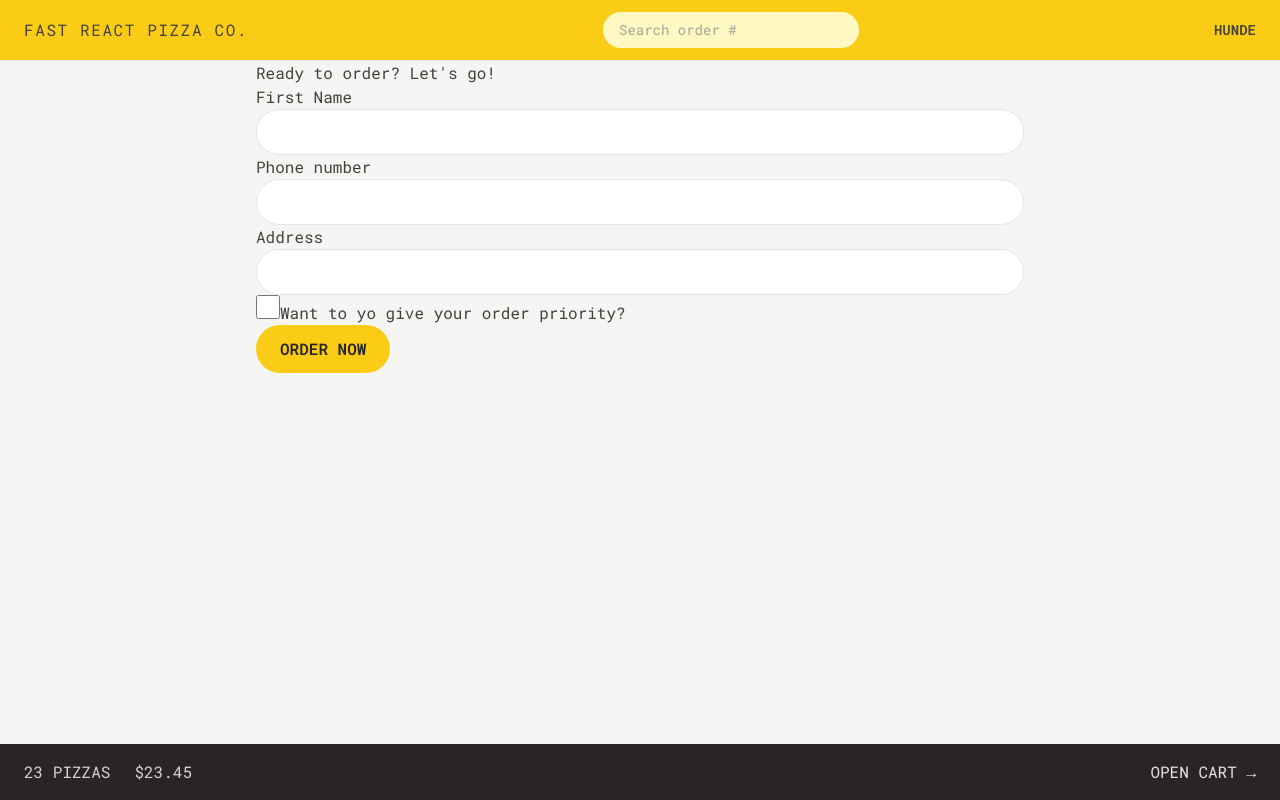
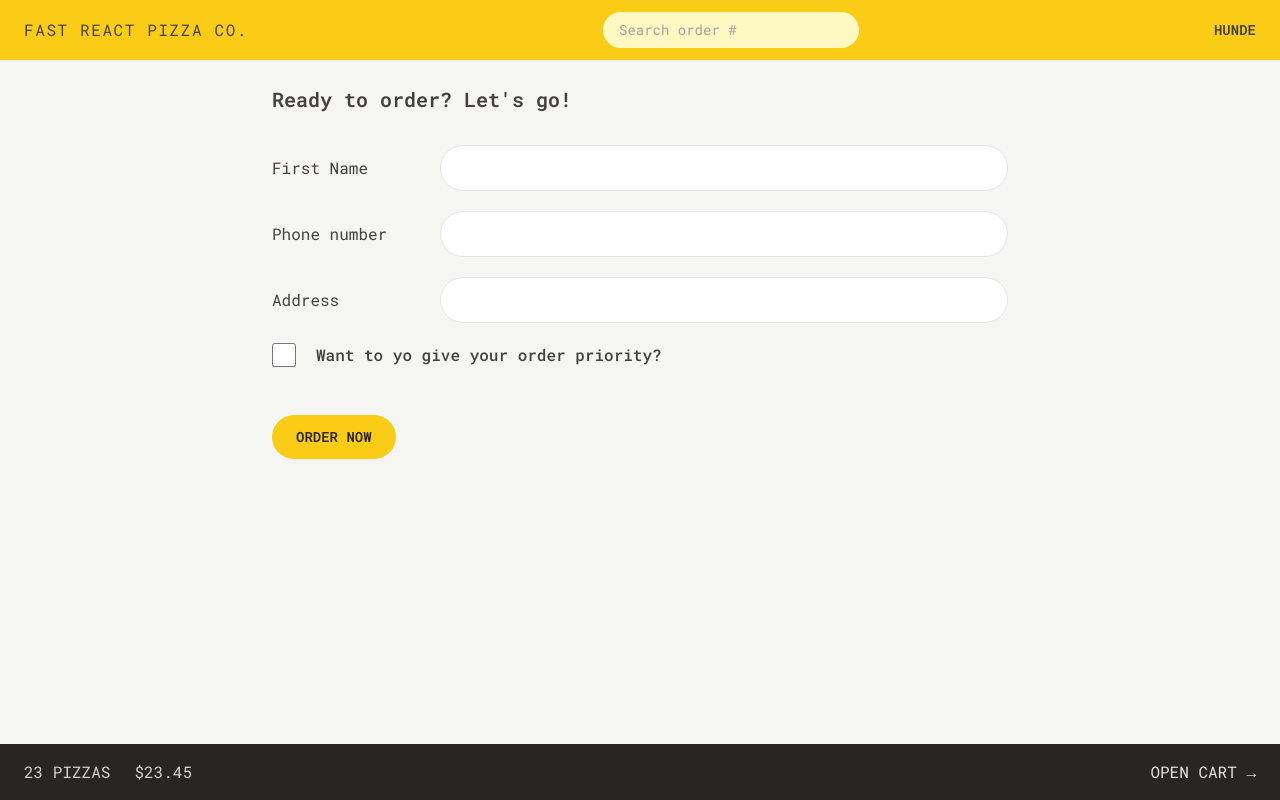
Before and after one commit to hunde51/fast-react-pizza-co., a React (Vite) app: page /order/new in a window 1280 px wide. Built offline with nearby package versions, Linux system fonts and the light colour scheme.

Commit message:
feat: enhance Cart and CartItem components with improved styling and structure, add Delete button functionality

```diff
--- a/src/features/cart/Cart.jsx
+++ b/src/features/cart/Cart.jsx
@@ -1,6 +1,7 @@
 import { Link } from 'react-router-dom';
 import LinkButton from '../../ui/LinkButton';
 import Button from '../../ui/Button';
+import CartItem from './CartItem';
 
 const fakeCart = [
   {
@@ -30,16 +31,20 @@
   const cart = fakeCart;
 
   return (
-    <div>
+    <div className=' px-4 py-3'>
       <LinkButton to='/menu'>
         &larr; Back to menu
       </LinkButton>
 
-      <h2>Your cart, %NAME%</h2>
+      <h2 className='mt-7 text-xl font-semibold'>Your cart, %NAME%</h2>
 
-      <div>
+      <ul className='mt-3 divide-y divide-stone-200 border-b'>
+        {cart.map(item => <CartItem item={item} key={item.key} />)}   </ul>
+      <div className='mt-6 space-x-2'>
         <Button to="/order/new" type="primary">Order pizzas</Button>
-        <button>Clear cart</button>
+
+        <Button type="secondary" >Clear cart</Button>
+
       </div>
     </div>
   );
--- a/src/features/cart/CartItem.jsx
+++ b/src/features/cart/CartItem.jsx
@@ -1,15 +1,17 @@
+import Button from "../../ui/Button";
 import { formatCurrency } from "../../utils/helpers";
 
 function CartItem({ item }) {
   const { pizzaId, name, quantity, totalPrice } = item;
 
   return (
-    <li>
-      <p>
+    <li className="py-3 sm:flex sm:items-center sm:justify-between">
+      <p className="mb-1 sm:mb-0">
         {quantity}&times; {name}
       </p>
-      <div>
-        <p>{formatCurrency(totalPrice)}</p>
+      <div className="flex justify-between items-center sm:gap-6 ">
+        <p className="text-sm font-bold">{formatCurrency(totalPrice)}</p>
+        <Button type="small">Delete</Button>
       </div>
     </li>
   );
--- a/src/features/order/CreateOrder.jsx
+++ b/src/features/order/CreateOrder.jsx
@@ -42,33 +42,35 @@
   const cart = fakeCart;
 
   return (
-    <div>
-      <h2>Ready to order? Let's go!</h2>
+    <div className="px-4 py-6">
+      <h2 className="mb-8 text-xl font-semibold">Ready to order? Let's go!</h2>
+
+
 
       {/* <Form method="POST" action="/order/new"> */}
       <Form method="POST">
-        <div>
-          <label>First Name</label>
-          <input className="input" type="text" name="customer" required />
+        <div className="mb-5 flex flex-col gap-2 sm:flex-row sm:items-center">
+          <label className="sm:basis-40">First Name</label>
+          <input className="input grow " type="text" name="customer" required />
         </div>
 
-        <div>
-          <label>Phone number</label>
-          <div>
-            <input className="input" type="tel" name="phone" required />
-          </div>
+        <div className="mb-5 flex flex-col gap-2 sm:flex-row sm:items-center">
+          <label className="sm:basis-40"> Phone number</label>
+          <div className="grow">
+            <input className="input w-full" type="tel" name="phone" required />
           {/* {formErrors?.phone && <p>{formErrors.Phone}</p>} */}
-          {formErrors?.phone && <p>{formErrors.phone}</p>}
-        </div>
-
-        <div>
-          <label>Address</label>
-          <div>
-            <input className="input" type="text" name="address" required />
+          {formErrors?.phone && <p className="mt-2 bg-red-100 text-xs text-red-700 p-2 rounded-md">{formErrors.phone}</p>}
           </div>
         </div>
 
-        <div>
+        <div className="mb-5 flex flex-col gap-2 sm:flex-row sm:items-center">
+          <label className="sm:basis-40">Address</label>
+          <div className="grow">
+            <input className="input w-full" type="text" name="address" required />
+          </div>
+        </div>
+
+        <div className="mb-12 flex items-center gap-5">
           <input className="h-6 w-6 accent-yellow-400 focus:outline-none focus:ring focus:ring-yellow-400 focus:ring-offset-2"
             type="checkbox"
             name="priority"
@@ -76,7 +78,7 @@
             // value={withPriority}
             // onChange={(e) => setWithPriority(e.target.checked)}
           />
-          <label htmlFor="priority">Want to yo give your order priority?</label>
+          <label htmlFor="priority" className="font-medium">Want to yo give your order priority?</label>
         </div>
 
         <div>
--- a/src/index.css
+++ b/src/index.css
@@ -3,7 +3,7 @@
 @tailwind utilities;
 
 @layer components{
- .input{ @apply w-full rounded-full border border-stone-200 px-4 py-2 text-sm transition-all duration-300 placeholder:text-stone-400 focus:outline-none focus:ring focus:ring-yellow-400 md:px-6 md:py-3
+ .input{ @apply  rounded-full border border-stone-200 px-4 py-2 text-sm transition-all duration-300 placeholder:text-stone-400 focus:outline-none focus:ring focus:ring-yellow-400 md:px-6 md:py-3
 }
 /* https://dev.to/afif/i-made-100-css-loaders-for-your-next-project-4eje */
 .loader {
--- a/src/ui/Button.jsx
+++ b/src/ui/Button.jsx
@@ -3,12 +3,13 @@
 
 function Button({ children, disabled, to,type }) {
 
-    const base = "bg-yellow-400 uppercase font-semibold text-stone-800  inline-block rounded-full hover:bg-yellow-300 transition-colors duration-300 focus:outline-none focus:ring focus:ring-yellow-300 focus:bg-yellow-300 focus:ring-offset-2   disabled:curser-not-allowed "
+    const base = "bg-yellow-400 text-sm uppercase font-semibold text-stone-800  inline-block rounded-full hover:bg-yellow-300 transition-colors duration-300 focus:outline-none focus:ring focus:ring-yellow-300 focus:bg-yellow-300 focus:ring-offset-2   disabled:curser-not-allowed "
 
     const styles = {
 
         primary: base + '  py-3 px-4 md:px-6 md :py-4',
-        small: base + ' px-4 py-2 md:px-5 md:py-2.5 text-xs'
+        small: base + ' px-4 py-2 md:px-5 md:py-2.5 text-xs',
+        secondary: " text-sm uppercase border-2 border-stone-300 font-semibold text-stone-400  inline-block rounded-full hover:bg-stone-300   hover:text-stone-800 transition-colors duration-300 focus:outline-none focus:ring focus:ring-stone-200 focus:text-stone-800 focus:bg-stone-300 focus:ring-offset-2   disabled:curser-not-allowed  py-2.5 px-4 md:px-6 md :py-3.5"
     };
     if (to) return <Link to={to} className={styles[type]}>{children}</Link>
 
@@ -17,6 +18,7 @@
             {children}
         </div>
     )
+
 }
 
 export default Button
```
